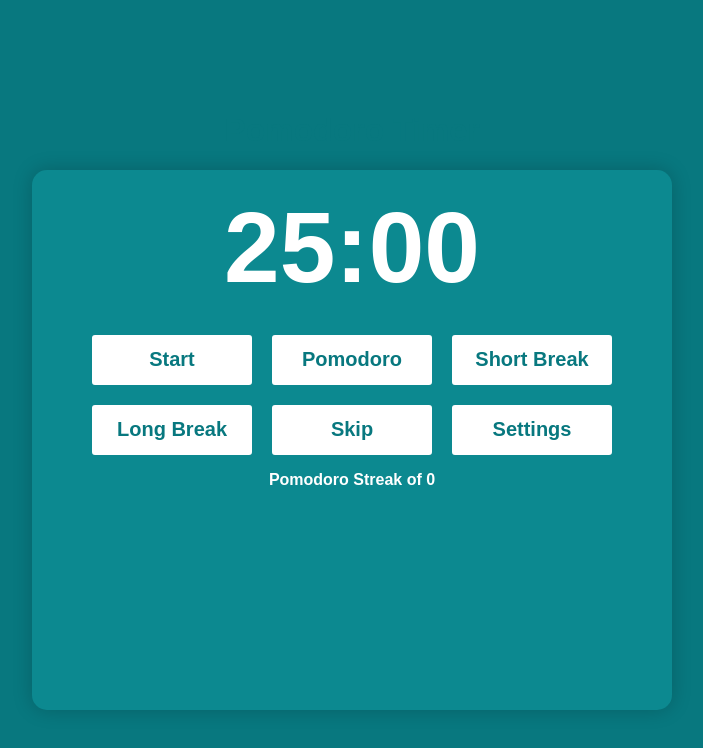
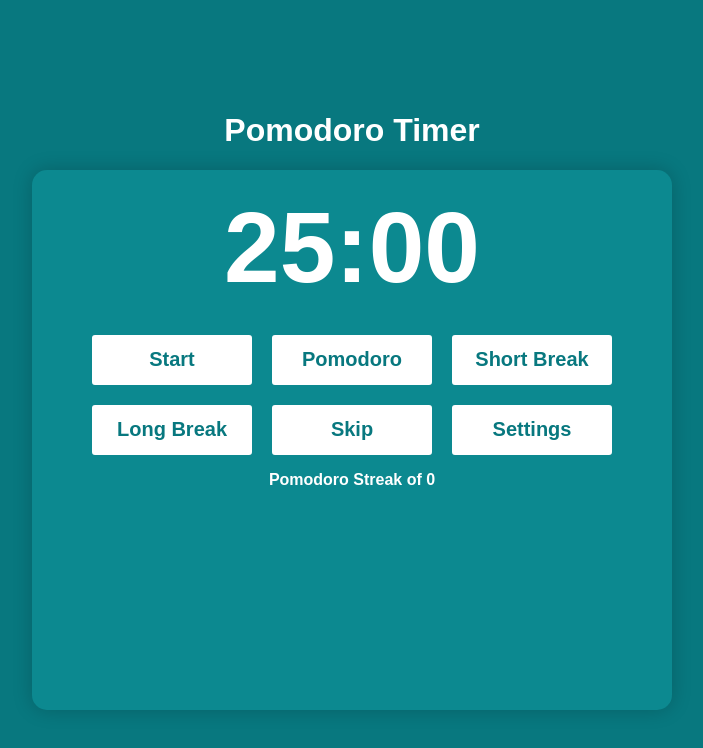
Before and after one commit to PhilipOgunfuwa/pomodoro-timer, a plain HTML site: page index.html in a window 1280 px wide. Shown: the whole page, without its empty margins (288-991 px from the left). Drawn offline with Linux system fonts and the light colour scheme.

Commit message:
Add files via upload

```diff
--- a/styling_sheet.css
+++ b/styling_sheet.css
@@ -1,6 +1,10 @@
 
 h1 {
-    color: #08787F;
+    color: #fff;
+}
+
+html {
+    background-color: #08787F;
 }
 
 body {
```
